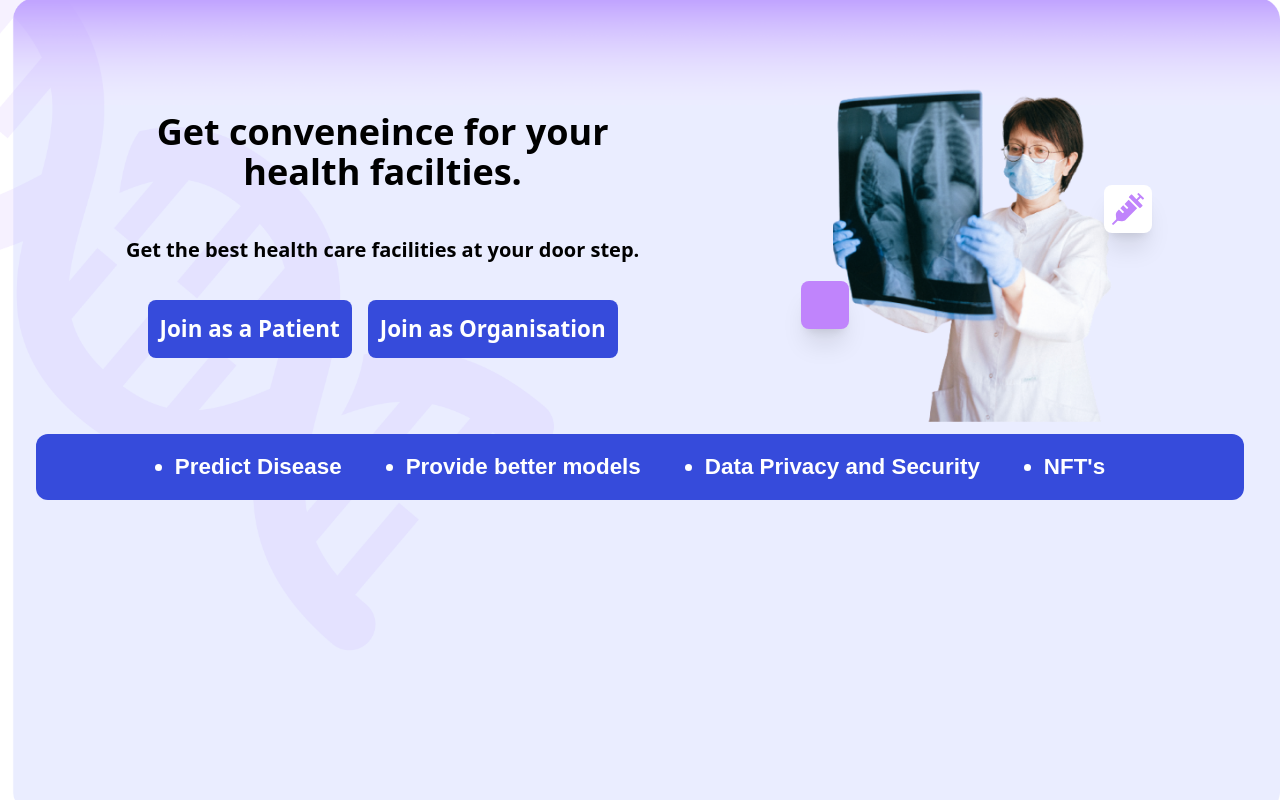
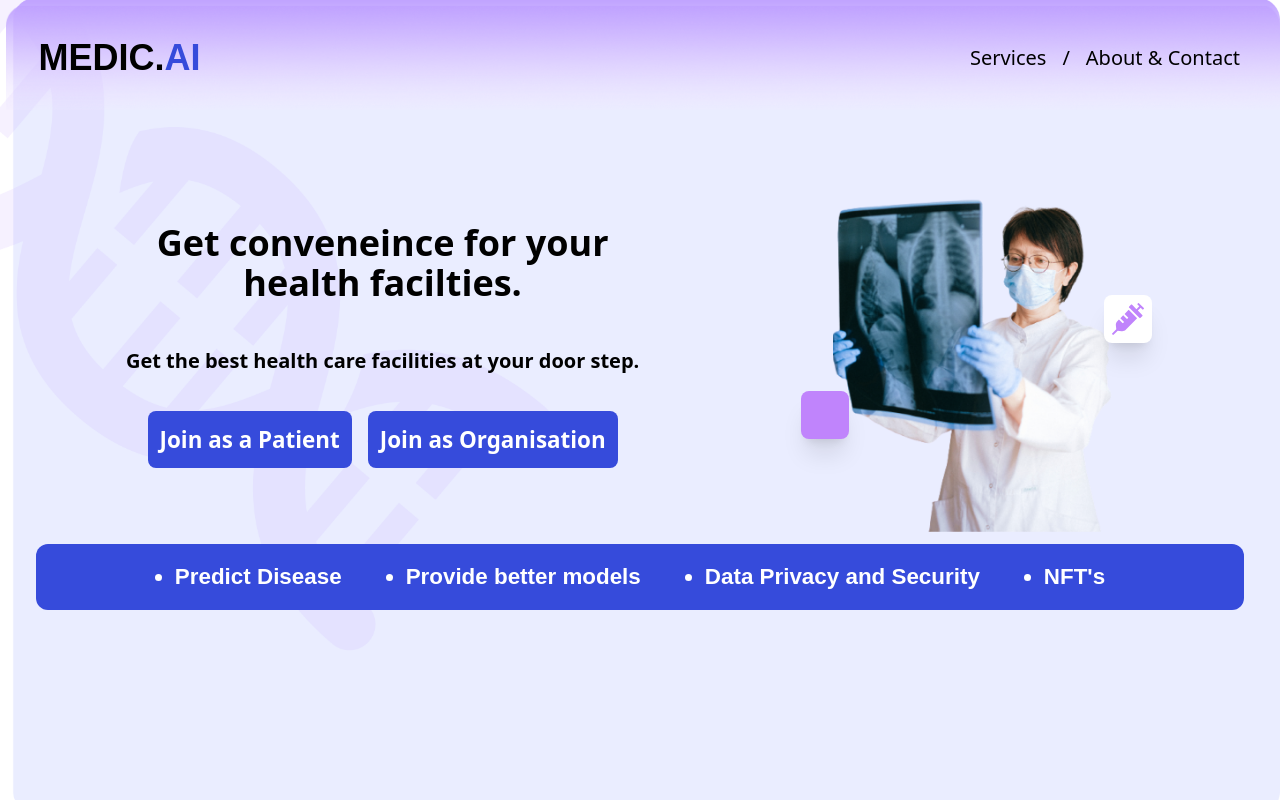
Before and after one commit to anuHait/hack4bengal, a React (Create React App) app in the folder h4b/: page / in a window 1280 px wide. Built offline with nearby package versions, Linux system fonts and the light colour scheme; some icons are missing.

Commit message:
Navbar initial

```diff
--- a/h4b/src/App.js
+++ b/h4b/src/App.js
@@ -6,7 +6,7 @@ import {Routes, Route} from "react-router-dom";
 // import User from "./pages/User";
 // import Hospital from "./components/Hospital";
 // import Services from "./components/Services";
-// import Navbar from "./components/Navbar";
+import Navbar from "./components/Navbar";
 // import Download from "./pages/download";
 import "./App.css";
 //import Aggregate from "./components/Aggregate";
@@ -21,7 +21,7 @@ function App() {
     path="/"
     element={
     <div>
-
+    <Navbar/>
     <div className="m-9 ">
     <Landing />
     <DownBar />
--- /dev/null
+++ b/h4b/src/components/Navbar.jsx
@@ -0,0 +1,24 @@
+import React from 'react'
+import grad from "../assets/grad.png"
+import { HashLink } from 'react-router-hash-link';
+import { Link } from 'react-router-dom';
+const Navbar = () => {
+  return (
+    <div className=" flex flex-row justify-between items-center bg-cover bg-no-repeat bg-center overflow-hidden  mt-[0.5%] ml-[0.5%]  rounded-t-lg  "style={{ backgroundImage: `url(${grad})` }}>
+      <Link to='/'>
+    <h1 className=' font-khand font-bold text-black text-4xl m-8'>MEDIC.<span className=' text-primary'>AI</span></h1>
+    </Link>
+      <div className=' flex flex-row gap-1  lg:gap-4 mr-5 lg:mr-10'>
+      <HashLink to="#service">
+      <p className=' text-lg lg:text-xl'>Services</p>
+      </HashLink>
+        <h2 className=' text-lg lg:text-xl'>/</h2>
+        <HashLink to="#aboutus">
+        <a href="/" className=' text-lg lg:text-xl'>About & Contact</a>
+        </HashLink>
+      </div>
+      </div>
+  )
+}
+
+export default Navbar
```
